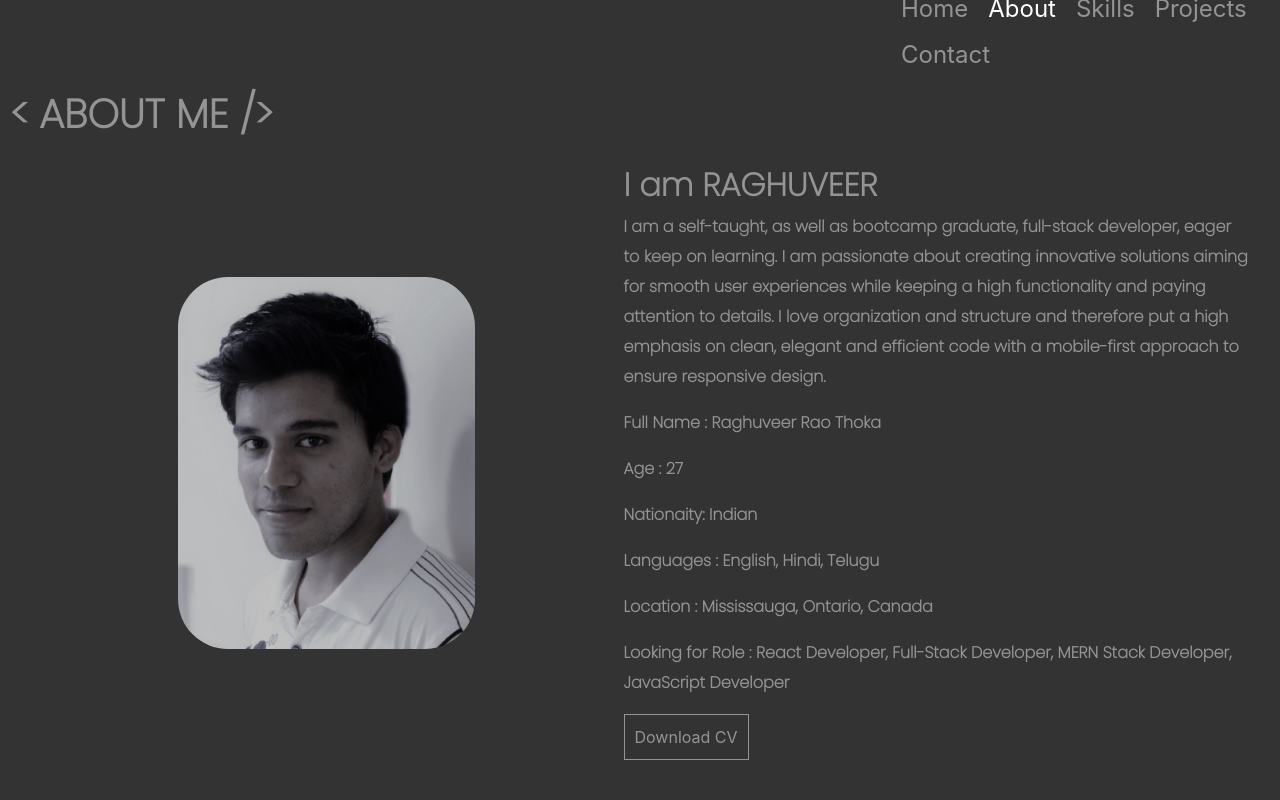
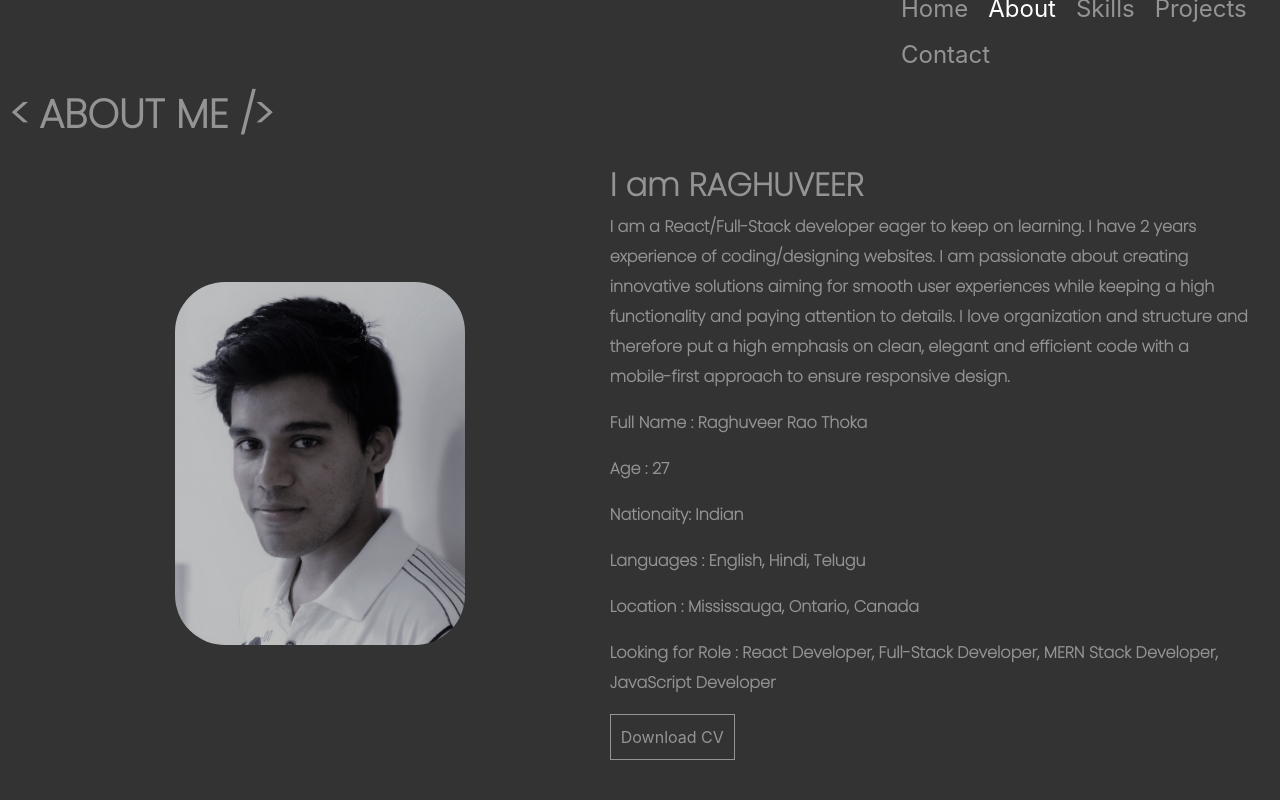
Before and after one commit to Coderman136/rv-portfolio-client, a React (Create React App) app: page /about in a window 1280 px wide. Shown: the top 800 px of the page. Built offline with nearby package versions, Linux system fonts and the light colour scheme; a web font is replaced by a local one.

Commit message:
updated about description

```diff
--- a/src/components/About/index.jsx
+++ b/src/components/About/index.jsx
@@ -18,7 +18,7 @@ function About() {
 
         <div className="details">
          <h2> I am RAGHUVEER </h2>
-         <p>I am a self-taught, as well as bootcamp graduate, full-stack developer, eager to keep on learning. I am passionate about creating innovative solutions aiming for smooth user experiences while keeping a high functionality and paying attention to details. I love organization and structure and therefore put a high emphasis on clean, elegant and efficient code with a mobile-first approach to ensure responsive design. </p>
+         <p>I am a  React/Full-Stack developer eager to keep on learning. I have 2 years experience of coding/designing websites. I am passionate about creating innovative solutions aiming for smooth user experiences while keeping a high functionality and paying attention to details. I love organization and structure and therefore put a high emphasis on clean, elegant and efficient code with a mobile-first approach to ensure responsive design. </p>
          <p> Full Name : Raghuveer Rao Thoka</p>
          <p> Age : 27 </p>
          <p> Nationaity: Indian </p>
```
